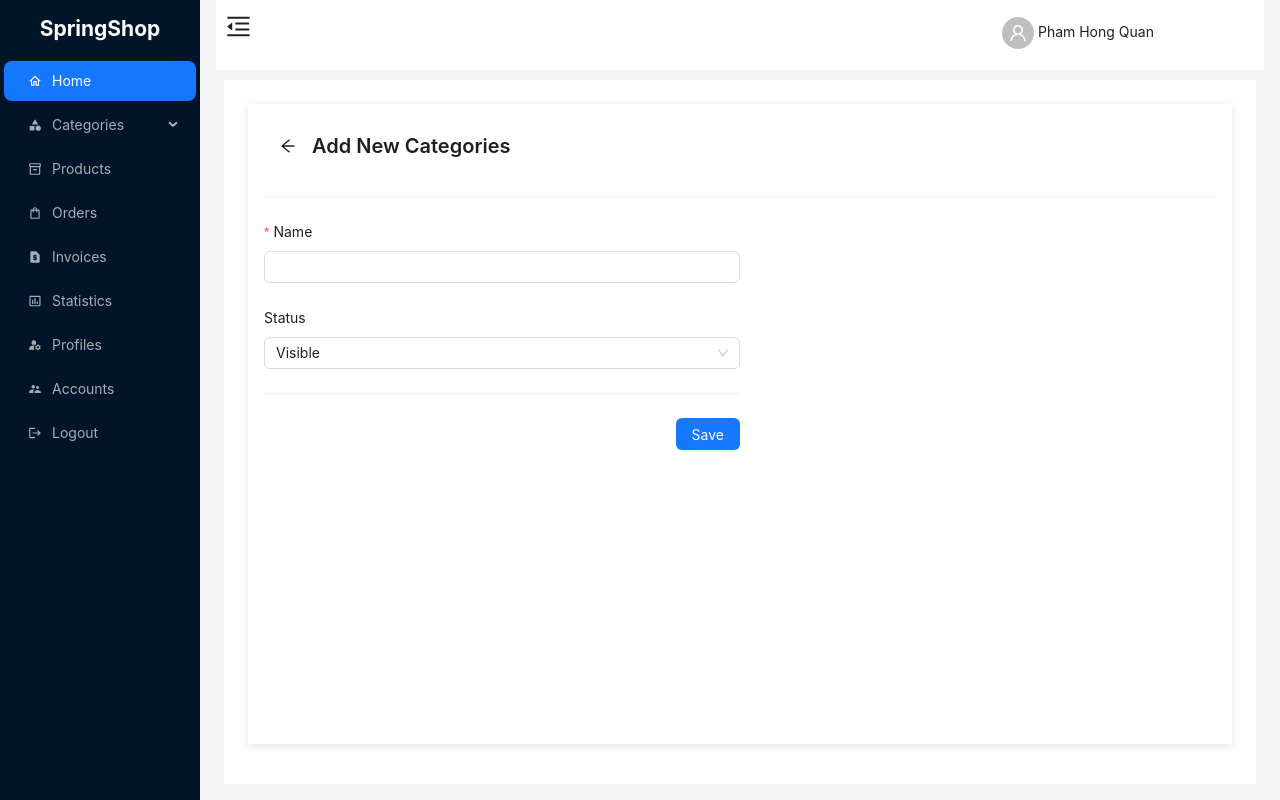
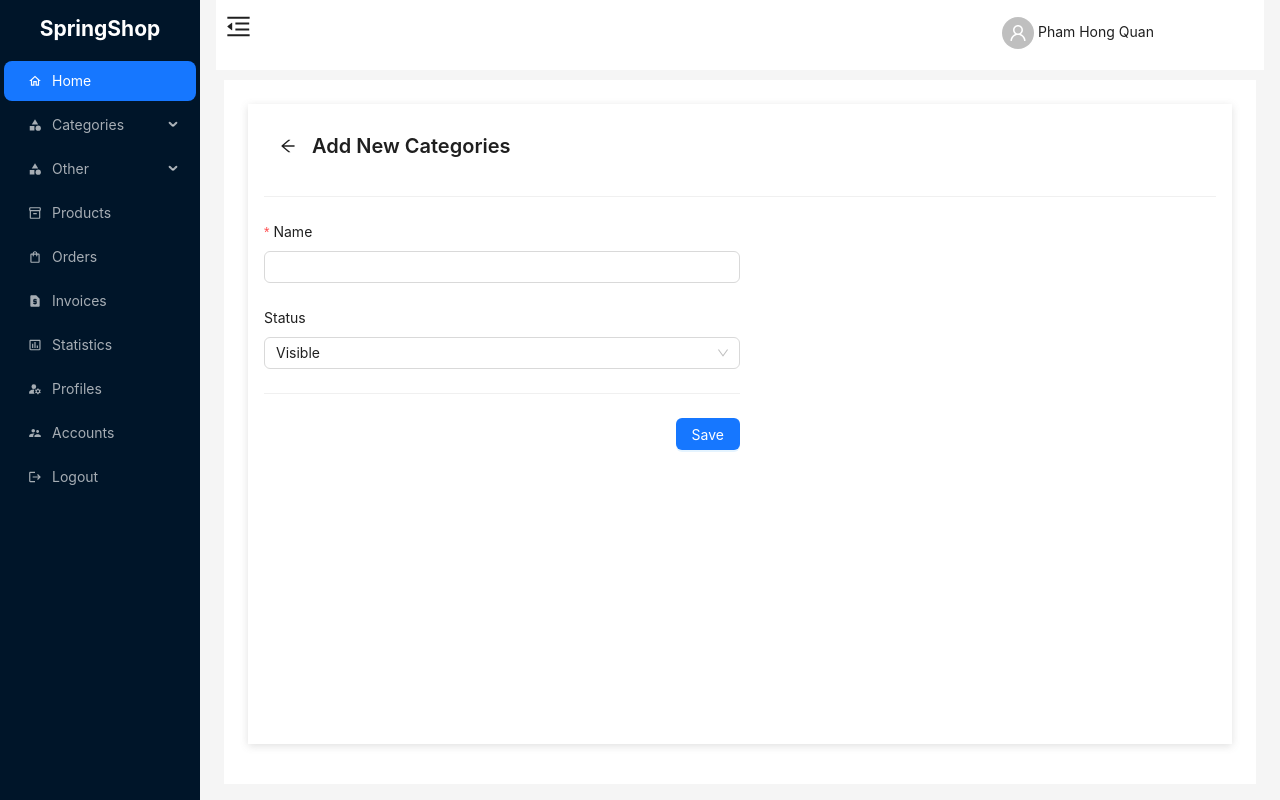
Before and after one commit to quanpham227/springshop-fe-admin, a React (Create React App) app: page /categories/add in a window 1280 px wide. Built offline with nearby package versions, Linux system fonts and the light colour scheme.

Commit message:
add list manufacturers UI

```diff
--- a/package.json
+++ b/package.json
@@ -9,7 +9,7 @@
         "@testing-library/jest-dom": "^5.16.5",
         "@testing-library/react": "^13.4.0",
         "@testing-library/user-event": "^13.5.0",
-        "antd": "^5.4.0",
+        "antd": "^5.4.2",
         "axios": "^1.3.4",
         "bootstrap": "^5.2.3",
         "react": "^18.2.0",
--- a/src/components/categories/AddOrEditCategory.jsx
+++ b/src/components/categories/AddOrEditCategory.jsx
@@ -38,10 +38,9 @@ class AddOrEditCategory extends Component {
         }
         return null;
     }
-
     confirmUpdate = () => {
         console.log('update category');
-        this.formRef.current.submit();
+        //this.formRef.current.submit();
     };
 
     onSubmitForm = (values) => {
--- /dev/null
+++ b/src/components/manufacturers/ListManufacturers.jsx
@@ -0,0 +1,22 @@
+import React, { Component } from 'react';
+import ContentHeader from '../common/ContentHeader';
+import ManufacturerList from './ManufacturerList';
+import withRouter from '../../helpers/withRouter';
+
+class ListManufacturers extends Component {
+    render() {
+        const { navigate } = this.props.router;
+        return (
+            <>
+                <ContentHeader
+                    navigate={navigate}
+                    title="List Manufacturers"
+                    className="site-page-header"
+                ></ContentHeader>
+                <ManufacturerList />
+            </>
+        );
+    }
+}
+
+export default withRouter(ListManufacturers);
--- a/src/pages/DashboardPage.jsx
+++ b/src/pages/DashboardPage.jsx
@@ -19,6 +19,7 @@ import { Outlet, Route, Routes, useNavigate } from 'react-router-dom';
 import AddOrEditCategory from '../components/categories/AddOrEditCategory';
 import ListCategory from '../components/categories/ListCategory';
 import Home from '../components/home/Home';
+import ListManufacturers from '../components/manufacturers/ListManufacturers';
 import { setError, setMessage } from '../redux/actions/commonAction';
 
 import './DashboardPage.css';
@@ -96,36 +97,61 @@ function DashboardPage() {
                         },
                         {
                             key: '3',
+                            icon: <MdCategory />,
+                            label: 'Other',
+                            children: [
+                                {
+                                    key: '31',
+                                    icon: <MdAddCircleOutline />,
+                                    label: 'List Manufacturer',
+                                    onClick: () => navigate('/manufacturers/list'),
+                                },
+                                {
+                                    key: '32',
+                                    icon: <MdFormatListBulleted />,
+                                    label: 'List countries',
+                                    onClick: () => navigate('/countries/list'),
+                                },
+                                {
+                                    key: '33',
+                                    icon: <MdFormatListBulleted />,
+                                    label: 'List Provinces',
+                                    onClick: () => navigate('/provinces/list'),
+                                },
+                            ],
+                        },
+                        {
+                            key: '4',
                             icon: <MdOutlineInventory2 />,
                             label: 'Products',
                         },
                         {
-                            key: '4',
+                            key: '5',
                             icon: <MdOutlineShoppingBag />,
                             label: 'Orders',
                         },
                         {
-                            key: '5',
+                            key: '6',
                             icon: <MdRequestPage />,
                             label: 'Invoices',
                         },
                         {
-                            key: '6',
+                            key: '7',
                             icon: <MdInsertChartOutlined />,
                             label: 'Statistics',
                         },
                         {
-                            key: '7',
+                            key: '8',
                             icon: <MdManageAccounts />,
                             label: 'Profiles',
                         },
                         {
-                            key: '8',
+                            key: '9',
                             icon: <MdSupervisorAccount />,
                             label: 'Accounts',
                         },
                         {
-                            key: '9',
+                            key: '10',
                             icon: <MdLogout />,
                             label: 'Logout',
                         },
@@ -176,6 +202,7 @@ function DashboardPage() {
                             <Route path="/categories/add" element={<AddOrEditCategory key="a" />}></Route>
                             <Route path="/categories/update/:id" element={<AddOrEditCategory key="u" />}></Route>
                             <Route path="/categories/list" element={<ListCategory />}></Route>
+                            <Route path="/manufacturers/list" element={<ListManufacturers />}></Route>
                         </Routes>
                         <Outlet></Outlet>
                     </div>
--- a/src/redux/reducers/categoryReducer.jsx
+++ b/src/redux/reducers/categoryReducer.jsx
@@ -15,10 +15,10 @@ const categoryReducer = (state = initialState, { type, payload }) => {
         case CATEGORY_DELETE:
             return {
                 ...state,
-                categories: state.categories.filter((item) => item.id !== payload),
-                // categories: Array.isArray(state.categories)
-                //     ? state.categories.filter((item) => item.id !== payload)
-                //     : [],
+                // categories: state.categories.filter((item) => item.id !== payload),
+                categories: Array.isArray(state.categories)
+                    ? state.categories.filter((item) => item.id !== payload)
+                    : [],
             };
 
         // lọc bỏ tất cả thành phần không thỏa mãn điều kiện id của thành phần đó khác với id truyền vào payload
```
Also changed, not shown: src/components/manufacturers/ManufacturerForm.jsx (added, +9 -0 lines), src/components/manufacturers/ManufacturerList.jsx (added, +57 -0 lines), 1 other file (tests, documents, lock files or other folders).
